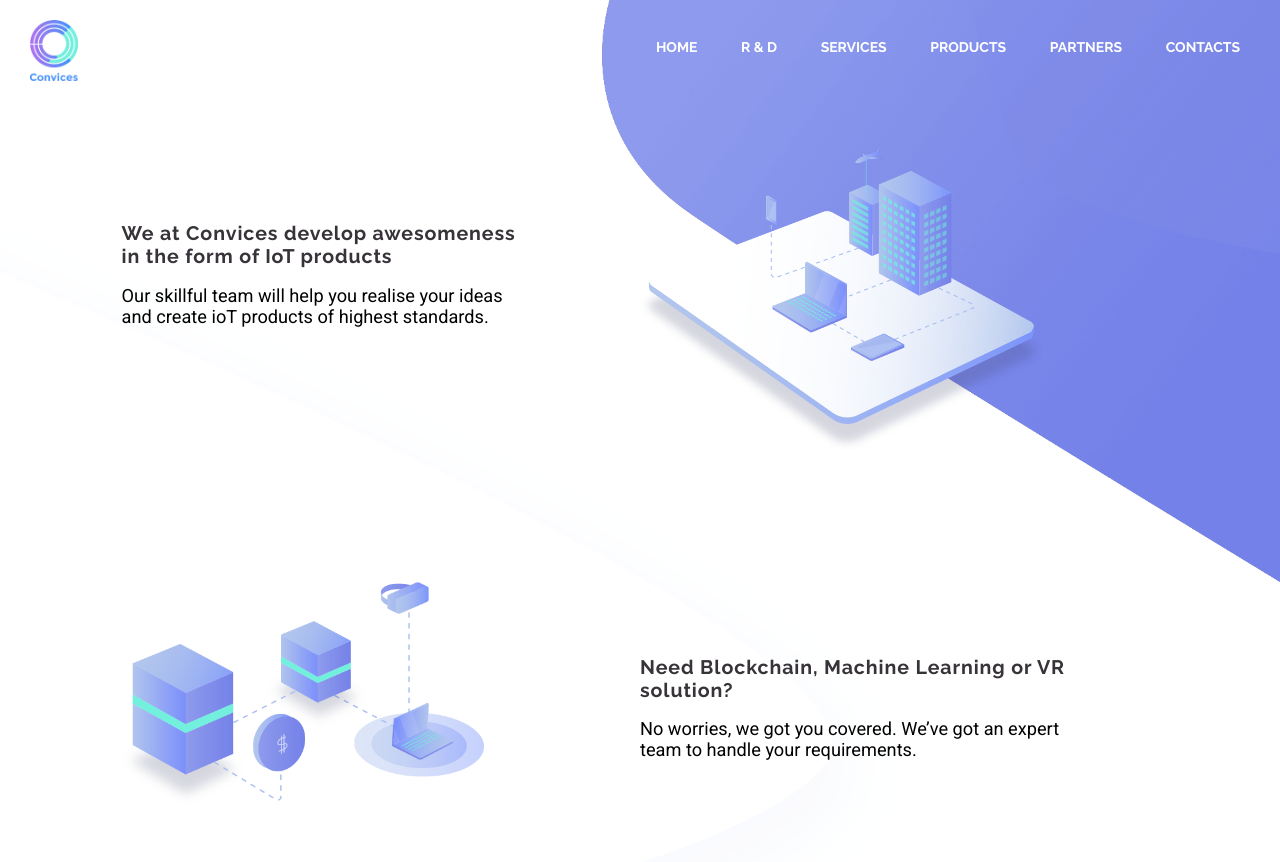
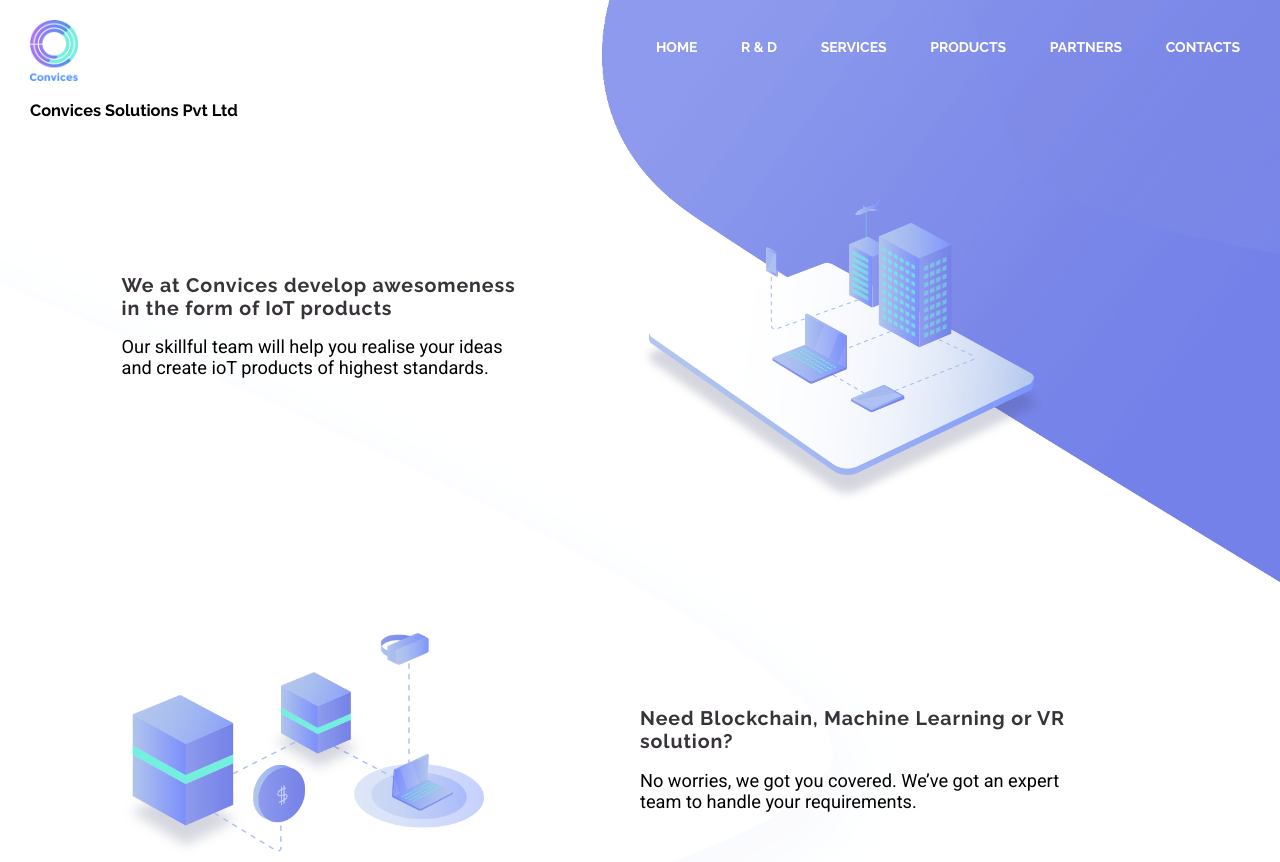
Before and after one commit to Convices/Static-Website, a plain HTML site: page index.html in a window 1280 px wide. Shown: the top 862 px of the page. Drawn offline with Linux system fonts and the light colour scheme.

Commit message:
Update index.html

```diff
--- a/index.html
+++ b/index.html
@@ -17,6 +17,7 @@
 		<nav>
 			<div class="logo">
 				<img src="images/convices-logo.png">
+				<h1>Convices Solutions Pvt Ltd</h1>
 			</div>
 			<ul class="nav-items">
 				<li><a href="#home" class="nav">HOME</a></li>
```
